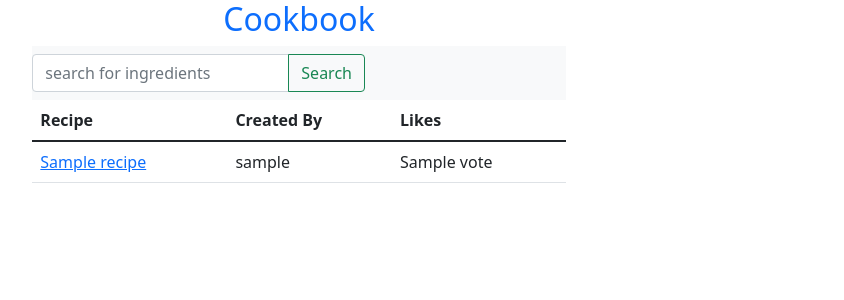
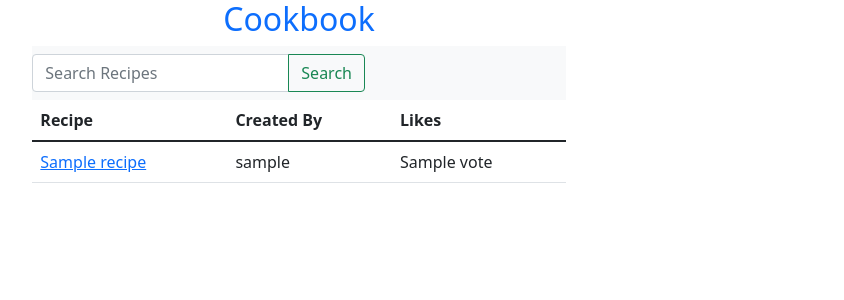
Before and after one commit to BenjaminSeang/Cookbook, a Flask app: template flask_app/templates/homepage.html in a window 1280 px wide. Shown: the part 46-346 px from the top of the page, without its empty margins (341-1185 px from the left). Run offline with Flask 2, Linux system fonts and the light colour scheme; the template is opened without the code that fills it: most values are stand-ins (such as "Sample title", 1, 10 or a date in 2020).

Commit message:
update search function

```diff
--- a/flask_app/models/recipe.py
+++ b/flask_app/models/recipe.py
@@ -32,7 +32,7 @@ class Recipe:
 
     @classmethod
     def get_all_contains(cls, data):
-        query = "SELECT * FROM recipes WHERE INSTR(ingredients, %(keyword)s) > 0"
+        query = "SELECT * FROM recipes WHERE INSTR(name, %(keyword)s) > 0"
         results = connectToMySQL(cls.db_name).query_db(query,data)
         search_results = []
         for row in results:
--- a/flask_app/templates/homepage.html
+++ b/flask_app/templates/homepage.html
@@ -26,7 +26,7 @@
         <nav class="navbar navbar-light bg-light">
             <form class="form-inline" action="/search" method="post">
                 <div class="input-group">
-                    <input class="form-control mr-sm-2" type="search" placeholder="search for ingredients" aria-label="Search" name="keyword">
+                    <input class="form-control mr-sm-2" type="search" placeholder="Search Recipes" aria-label="Search" name="keyword">
                     <button class="btn btn-outline-success my-2 my-sm-0" type="submit">Search</button>
                 </div>
             </form>
@@ -34,7 +34,7 @@
         {% if keyword %}
         <div style="display:flex">
             <div>
-                <p style="margin-top: 7px">Recipes contain: {{ keyword }}</p>
+                <p style="margin-top: 7px">Filter: {{ keyword }}</p>
             </div>
             <div>
                 <button class="btn btn-outline-success my-2 my-sm-0" style="margin-left:10px" type="submit"
```
